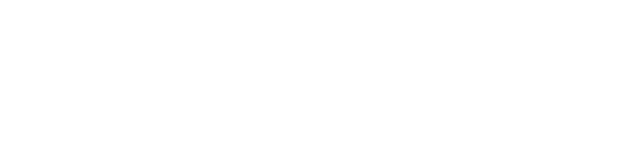
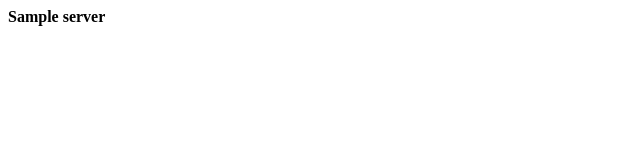
Before and after one commit to athulnath/athulnath.github.io, a plain HTML site: page index.html in a window 1280 px wide. Shown: the whole page, without its empty margins (0-640 px from the left). Drawn offline with Linux system fonts and the light colour scheme.

Commit message:
update text string

```diff
--- a/index.html
+++ b/index.html
@@ -4,6 +4,7 @@
 	<title></title>
 </head>
 <body>
+	<b>Sample server</b>
 
 <script type="text/javascript" src="main.js"></script>
 </body>
```
